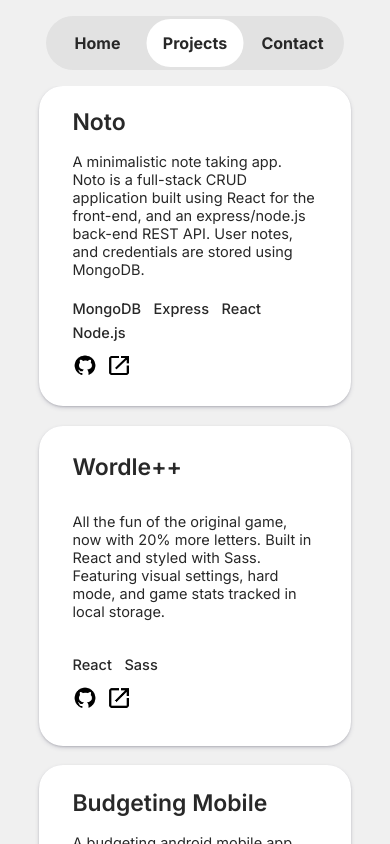
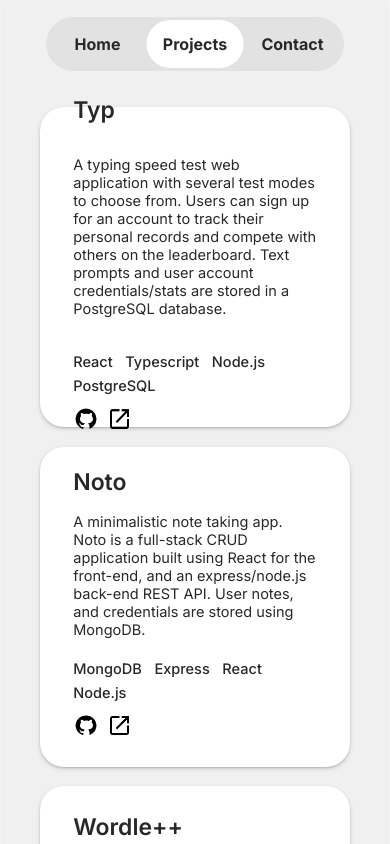
Before and after one commit to brandonlam4237/portfolio-site, a React (Create React App) app: page / in a window 390 px wide. Both pictures are taken after a click on the label "Projects". Shown: the top 844 px of the page. Built offline with nearby package versions, Linux system fonts and the light colour scheme.

Commit message:
add typ project card

```diff
--- a/src/assets/scss/app.scss
+++ b/src/assets/scss/app.scss
@@ -21,9 +21,10 @@ body {
 }
 
 .App {
-  height: 100vh;
+  //height: 100vh;
   width: 100vw;
   position: relative;
+  border: 1px solid rgba(255, 255, 255, 0.18);
 }
 
 .nav {
--- a/src/assets/scss/projects.scss
+++ b/src/assets/scss/projects.scss
@@ -16,6 +16,14 @@
   @media (min-width: 1300px) {
     margin-top: -3rem;
     gap: clamp(5rem, -0.5714rem + 6.8571vw, 8rem);
+  }
+
+  .typ {
+    margin-top: 5rem;
+
+    @media (max-width: 800px) {
+      margin-top: 0rem;
+    }
   }
 
   .project-left {
--- a/src/pages/Projects.js
+++ b/src/pages/Projects.js
@@ -6,6 +6,7 @@ import { useState } from "react";
 import noto from "../assets/images/noto.png";
 import wordle from "../assets/images/wordle.png";
 import budgeting from "../assets/images/budgeting.png";
+import typ from "../assets/images/typ.png";
 import github from "../assets/icons/github2.png";
 import link from "../assets/icons/link-icon.png";
 import githubWhite from "../assets/icons/github-white.png";
@@ -15,14 +16,101 @@ function Projects() {
   const [card1Hover, setCard1Hover] = useState(false);
   const [card2Hover, setCard2Hover] = useState(false);
   const [card3Hover, setCard3Hover] = useState(false);
+  const [card4Hover, setCard4Hover] = useState(false);
+
   return (
     <div className="projects">
+      <div className="typ project-right">
+        <motion.div
+          className="image-card"
+          initial={{ y: "100vh" }}
+          animate={{ y: 0 }}
+          transition={{ type: "tween", duration: 1.2, delay: 0.2 }}
+          onMouseEnter={() => {
+            setCard4Hover(true);
+          }}
+          onMouseLeave={() => {
+            setCard4Hover(false);
+          }}
+        >
+          {card4Hover && (
+            <div className="hover">
+              <div className="overlay-links">
+                <a
+                  href="https://github.com/brandonlam4237/Typ"
+                  target="_blank"
+                  rel="noreferrer"
+                >
+                  <motion.img
+                    src={githubWhite}
+                    alt="github"
+                    initial={{ y: 10, opacity: 0 }}
+                    animate={{ y: 0, opacity: 1 }}
+                    transition={{ duration: 0.35 }}
+                  />
+                </a>
+                <a
+                  href="https://typtest.vercel.app/"
+                  target="_blank"
+                  rel="noreferrer"
+                >
+                  <motion.img
+                    src={linkWhite}
+                    alt="external link"
+                    initial={{ y: 10, opacity: 0 }}
+                    animate={{ y: 0, opacity: 1 }}
+                    transition={{ duration: 0.35, delay: 0.4 }}
+                  />
+                </a>
+              </div>
+              <div className="overlay"></div>
+            </div>
+          )}
+          <img src={typ} alt="typ app" />
+        </motion.div>
+        <motion.div
+          className="description-card"
+          initial={{ y: "100vh" }}
+          animate={{ y: 0 }}
+          transition={{ type: "tween", duration: 1.2, delay: 0.2 }}
+        >
+          <div className="content">
+            <div className="title">Typ</div>
+            <p className="desc">
+              A typing speed test web application with several test modes to
+              choose from. Users can sign up for an account to track their
+              personal records and compete with others on the leaderboard. Text
+              prompts and user account credentials/stats are stored in a
+              PostgreSQL database.
+            </p>
+            <div className="stack">
+              <div> React Typescript Node.js PostgreSQL </div>
+              <div className="links">
+                <a
+                  href="https://github.com/brandonlam4237/Typ"
+                  target="_blank"
+                  rel="noreferrer"
+                >
+                  <img src={github} alt="github" />
+                </a>
+                <a
+                  href="https://typtest.vercel.app/"
+                  target="_blank"
+                  rel="noreferrer"
+                >
+                  <img src={link} alt="external link" />
+                </a>
+              </div>
+            </div>
+          </div>
+        </motion.div>
+      </div>
       <div className="noto project-left">
         <motion.div
           className="description-card"
           initial={{ y: "100vh" }}
           animate={{ y: 0 }}
-          transition={{ type: "tween", duration: 1.2, delay: 0 }}
+          transition={{ type: "tween", duration: 1.2, delay: 0.4 }}
         >
           <div className="content">
             <div className="title">Noto</div>
@@ -57,7 +145,7 @@ function Projects() {
           className="image-card"
           initial={{ y: "100vh" }}
           animate={{ y: 0 }}
-          transition={{ type: "tween", duration: 1.2, delay: 0.2 }}
+          transition={{ type: "tween", duration: 1.2, delay: 0.4 }}
           onMouseEnter={() => {
             setCard1Hover(true);
           }}
@@ -106,7 +194,7 @@ function Projects() {
           className="image-card"
           initial={{ y: "100vh" }}
           animate={{ y: 0 }}
-          transition={{ type: "tween", duration: 1.2, delay: 0.8 }}
+          transition={{ type: "tween", duration: 1.2, delay: 0.6 }}
           onMouseEnter={() => {
             setCard2Hover(true);
           }}
@@ -189,7 +277,7 @@ function Projects() {
           className="description-card"
           initial={{ y: "100vh" }}
           animate={{ y: 0 }}
-          transition={{ type: "tween", duration: 1.2, delay: 1 }}
+          transition={{ type: "tween", duration: 1.2, delay: 0.8 }}
         >
           <div className="content">
             <div className="title">Budgeting Mobile</div>
@@ -224,7 +312,7 @@ function Projects() {
           className="image-card"
           initial={{ y: "100vh" }}
           animate={{ y: 0 }}
-          transition={{ type: "tween", duration: 1.2, delay: 1.2 }}
+          transition={{ type: "tween", duration: 1.2, delay: 0.8 }}
           onMouseEnter={() => {
             setCard3Hover(true);
           }}
```
Also changed, not shown: src/assets/images/typ.png (added).
